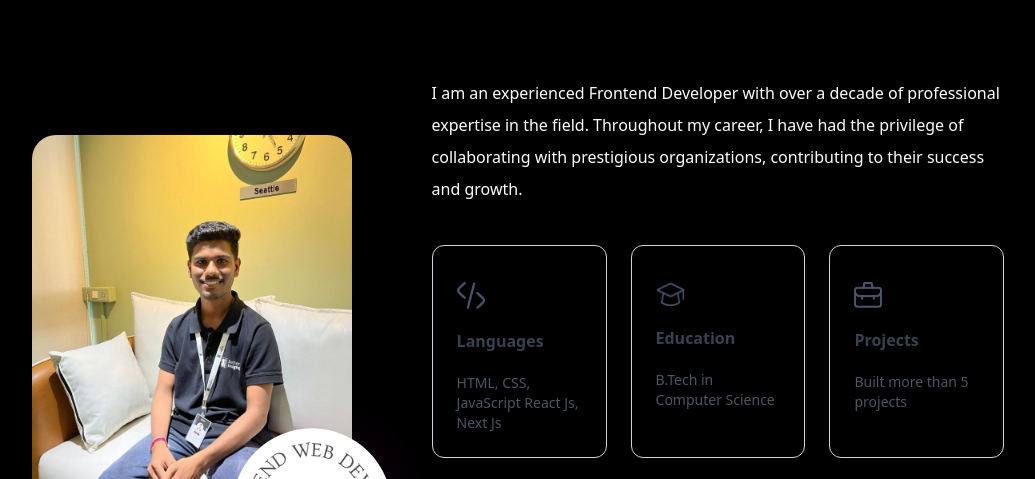
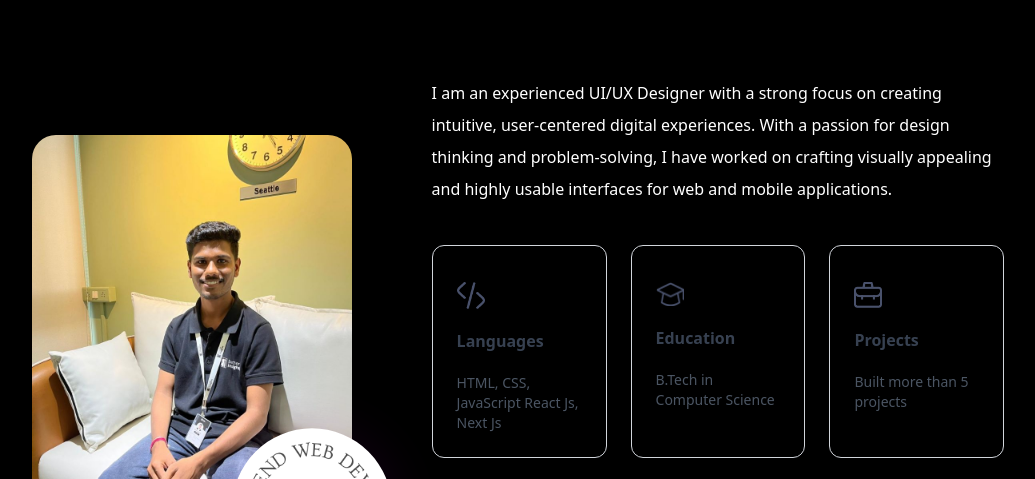
Before and after one commit to rameshkirtane2001-netizen/UIUX-Portfolio, a website: page index.html in a window 1280 px wide. Shown: the part 927-1406 px from the top of the page, without its empty margins (122-1157 px from the left). Drawn offline with nearby package versions, Linux system fonts and the light colour scheme; a web font is replaced by a local one.

Commit message:
Update index.html

```diff
--- a/index.html
+++ b/index.html
@@ -113,9 +113,7 @@
                 </div>
             </div>
             <div class="flex-1">
-                <p class="mb-10 max-w-2xl font-Ovo">I am an experienced Frontend Developer with over a decade of
-                    professional expertise in the field. Throughout my career, I have had the privilege of collaborating
-                    with prestigious organizations, contributing to their success and growth.</p>
+                <p class="mb-10 max-w-2xl font-Ovo">I am an experienced UI/UX Designer with a strong focus on creating intuitive, user-centered digital experiences. With a passion for design thinking and problem-solving, I have worked on crafting visually appealing and highly usable interfaces for web and mobile applications.</p>
                 <ul class="grid grid-cols-1 sm:grid-cols-3 gap-6 max-w-2xl">
                     <li
                         class="border border-gray-300 dark:border-white/30 rounded-xl p-6 cursor-pointer hover:bg-lightHover hover:-translate-y-1 duration-500 hover:shadow-black dark:hover:shadow-white/80 dark:hover:bg-darkHover/50">
```
